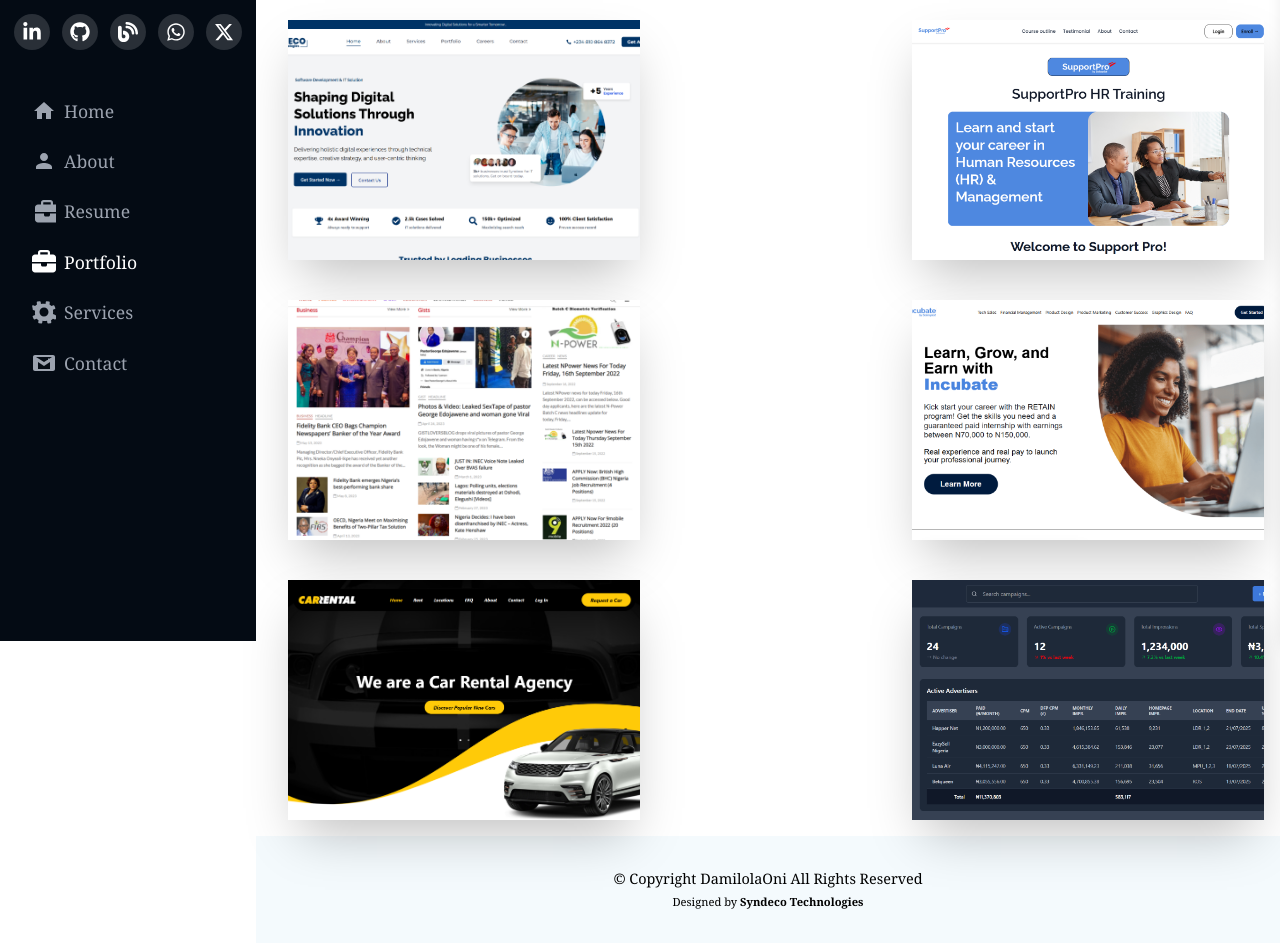
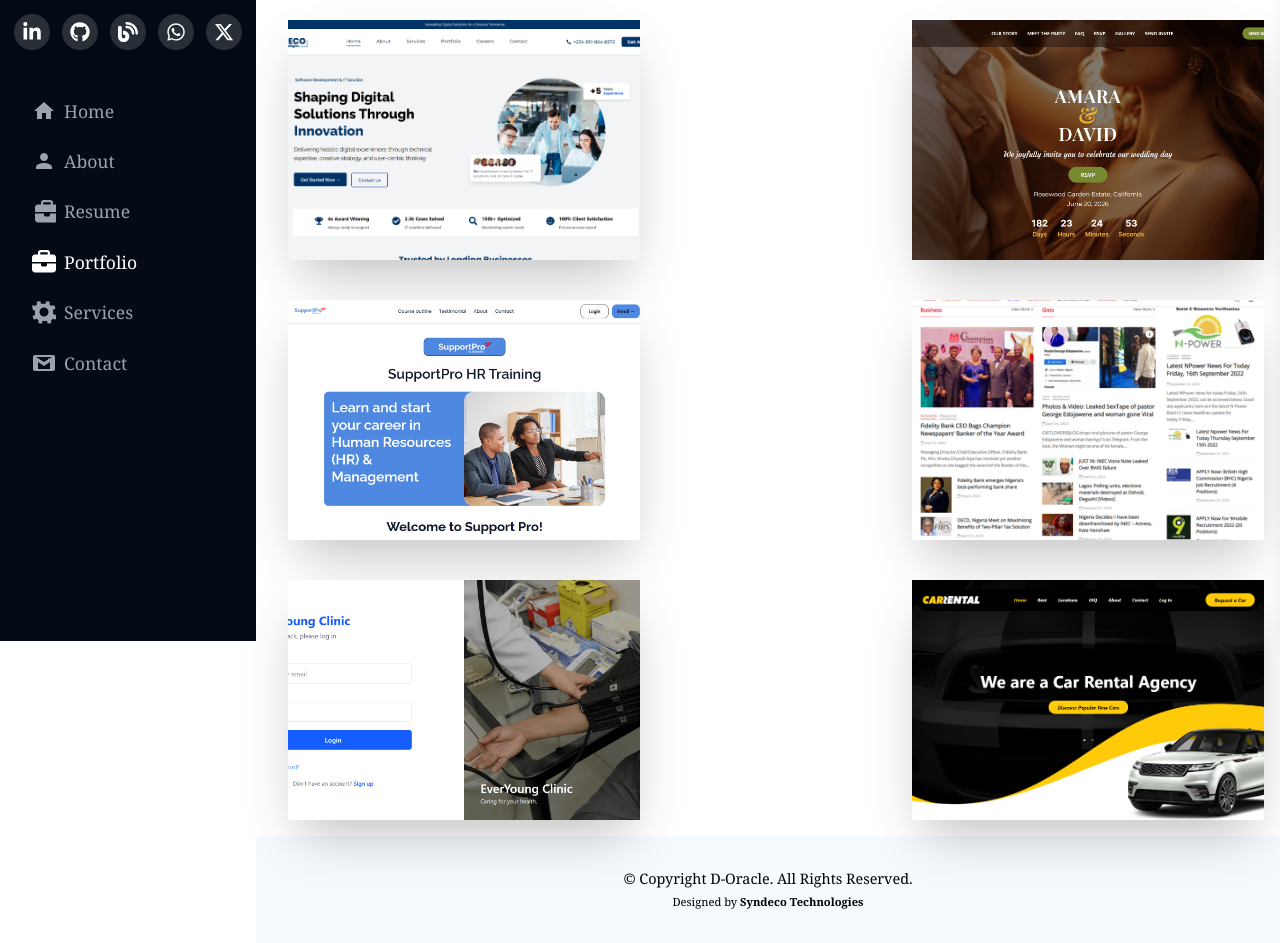
Before and after one commit to damsman10/damilola-oni-portfolio, a React (Vite) app: page /portfolio in a window 1280 px wide. Shown: the part 159-1102 px from the top of the page. Built offline with nearby package versions, Linux system fonts and the light colour scheme.

Commit message:
updated projects

```diff
--- a/src/pages/Portfolio.jsx
+++ b/src/pages/Portfolio.jsx
@@ -8,13 +8,15 @@
 // import cipher from './pageassets/Cipher-Machine.png'
 // import htmlport from './pageassets/htmlportfolio.png'
 // import recipe from './pageassets/recipe-book.png'
+// import adtrakker from './pageassets/adtrakker.png'
+// import retain from './pageassets/retain.png'
 import Porto from "./pagecomponents/Porto"
 import carrental from './pageassets/Car-Rental.png'
 import alpha from './pageassets/alpha.png'
-import retain from './pageassets/retain.png'
 import SupportPro from './pageassets/SupportPro.png'
-import adtrakker from './pageassets/adtrakker.png'
 import Syndeco from './pageassets/Syndeco-Technologies-shot.png'
+import everyoung from './pageassets/everyoung.png'
+import wedding from './pageassets/wedding.png'
 
 
 const Portfolio = () => {
@@ -33,6 +35,10 @@
         site = "/syndeco"
         />
         <Porto
+        pic = {wedding}
+        site = "/wedding-rsvp"
+        />
+        <Porto
         pic = {SupportPro}
         site = "/support-pro"
         />
@@ -41,19 +47,23 @@
         site = "/alphanews"
         />
         <Porto
-        pic = {retain}
-        site = "/retain"
+        pic = {everyoung}
+        site = "/everyoung-clinic"
         />
         <Porto
         pic = {carrental}
         site = "/car-rental"
         />
+
+        {/*
+        <Porto
+        pic = {retain}
+        site = "/retain"
+        />
         <Porto
         pic = {adtrakker}
         site = "/adtrakker"
         />
-
-        {/* <Porto
         <Porto
         pic = {newsletter}
         site = "/email-newsletter"
@@ -62,6 +72,7 @@
         pic = {BallotNaija}
         site = "/ballot-naija"
         />
+        <Porto
         pic = {cipher}
         site = "/cipher-machine"
         />
--- a/src/pages/PortfolioDetails.jsx
+++ b/src/pages/PortfolioDetails.jsx
@@ -1,19 +1,23 @@
 import { Link } from 'react-router-dom';
 import { useParams } from 'react-router-dom';
 import { useEffect, useState } from 'react';
-import carrental from './pageassets/Car-Rental.png';
-import alpha from './pageassets/alpha.png';
 import blog from './pageassets/blog.png';
 import atmapp from './pageassets/ATM-App.png';
 import htmlport from './pageassets/htmlportfolio.png';
 import currconv from './pageassets/curr-conv.png';
 import retain from './pageassets/retain.png';
 import adtrakker from './pageassets/adtrakker.png';
-import SupportPro from './pageassets/SupportPro.png'
 import BallotNaija from './pageassets/BallotNaija.png'
 import cipher from './pageassets/Cipher-Machine.png'
 import newsletter from './pageassets/Email-Template.png'
+
+import carrental from './pageassets/Car-Rental.png';
+import alpha from './pageassets/alpha.png';
+import SupportPro from './pageassets/SupportPro.png'
 import Syndeco from './pageassets/Syndeco-Technologies-shot.png'
+import wedding from './pageassets/wedding.png'
+import everyoung from './pageassets/everyoung.png'
+
 
 // Data for PortfolioDetails
 const portfolioData = [
@@ -30,6 +34,29 @@
   image: Syndeco,
   },
 
+  {
+  slug: 'wedding-rsvp',
+  category: 'Event Tech',
+  stack: 'ReactJS, Apps Script, Quickchart.io, TailwindCSS, Git',
+  date: 'Completed',
+  url: 'https://demo-wedding-site.vercel.app/',
+  title: 'Automated Wedding Website & RSVP Platform',
+  description:
+    'A fully automated wedding website built to elevate the modern wedding experience. The platform brings together RSVP management, event timelines, guest communication, and personalized content into a single polished interface. The project emphasizes emotional storytelling, responsive layouts, and automation-driven user interactions to simplify event coordination and enhance guest engagement.',
+  image: wedding,
+  },
+
+  {
+  slug: 'everyoung-clinic',
+  category: 'Health Tech',
+  stack: 'ReactJS, TailwindCSS, Firebase Authentication',
+  date: 'Ongoing',
+  url: 'https://everyoung-clinic-fcef.vercel.app/',
+  title: 'EverYoung Clinic Management System',
+  description:
+    'EverYoung Clinic Management System is a web-based application designed to support day-to-day clinic operations. The system provides a secure authentication flow and a staff-facing dashboard for managing patients and appointments. It was built with a focus on clean UI, responsive design, and scalable frontend architecture suitable for small to mid-sized healthcare facilities.',
+  image: everyoung,
+  },
 
   {
   slug: 'support-pro',
--- a/src/sticky/Footer.jsx
+++ b/src/sticky/Footer.jsx
@@ -3,8 +3,8 @@
 const Footer = () => {
   return (
     <div className="w-[100%] lg:w-[80%] lg:ml-[20%]  bg-[#F4FAFD] text-center py-8">
-        <p className="text-[0.9rem]">© Copyright DamilolaOni All Rights Reserved</p>
-        <p className="text-[0.7rem] mt-1">Designed by <span className="font-semibold">Syndeco Technologies</span></p>
+        <p className="text-[0.9rem]">© Copyright D-Oracle. All Rights Reserved.</p>
+        <p className="text-[0.7rem] mt-1">Designed by <a href="https://syndeco-technologies.vercel.app/contact" target="_blank"><span className="font-semibold">Syndeco Technologies</span></a></p>
     </div>
   )
 }
```
Also changed, not shown: src/pages/pageassets/everyoung.png (added), src/pages/pageassets/wedding.png (added).
